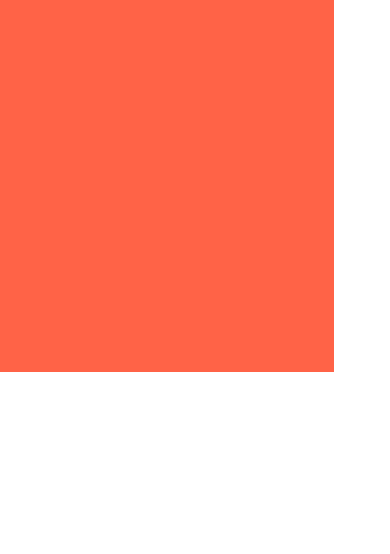
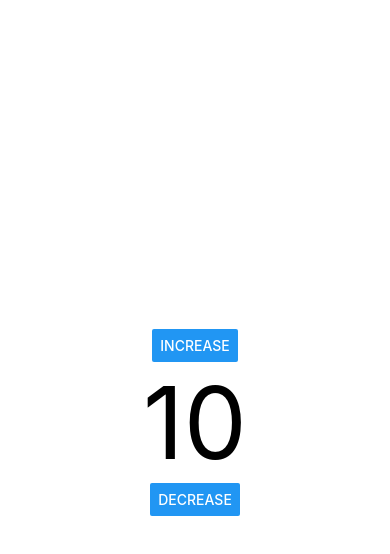
Before and after one commit to ajinkyacodes/rn-ui-design, a React Native app: screen / in a window 390 px wide. Shown: the top 554 px of the page. Built offline with nearby package versions, Linux system fonts and the light colour scheme.

Commit message:
UseStateHook concept added

```diff
--- a/App.tsx
+++ b/App.tsx
@@ -1,8 +1,8 @@
 import { StyleSheet } from 'react-native';
-import ResponsiveUIConcept from './src/basics/ResponsiveUIConcept';
+import UseStateHookConcept from './src/basics/UseStateHookConcept';
 
 export default function App() {
-	return <ResponsiveUIConcept />;
+	return <UseStateHookConcept />;
 }
 
 const styles = StyleSheet.create({});
--- /dev/null
+++ b/src/basics/UseStateHookConcept.tsx
@@ -0,0 +1,29 @@
+import { Button, StyleSheet, Text, View } from 'react-native';
+import React, { useState } from 'react';
+
+const UseStateHookConcept = () => {
+	const [state, setState] = useState(10);
+
+	const IncreaseValue = () => setState((prevState) => prevState + 1);
+
+	const DecreaseValue = () => setState((prevState) => prevState - 1);
+
+	return (
+		<View style={styles.container}>
+			<Button title='Increase' onPress={IncreaseValue} />
+			<Text style={{ fontSize: 100 }}>{state}</Text>
+			<Button title='Decrease' onPress={DecreaseValue} />
+		</View>
+	);
+};
+
+export default UseStateHookConcept;
+
+const styles = StyleSheet.create({
+	container: {
+		flex: 1,
+		backgroundColor: 'white',
+		justifyContent: 'center',
+		alignItems: 'center',
+	},
+});
```
